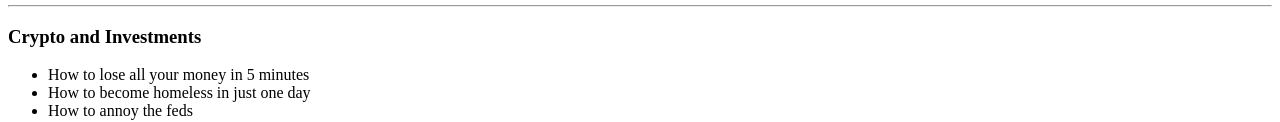
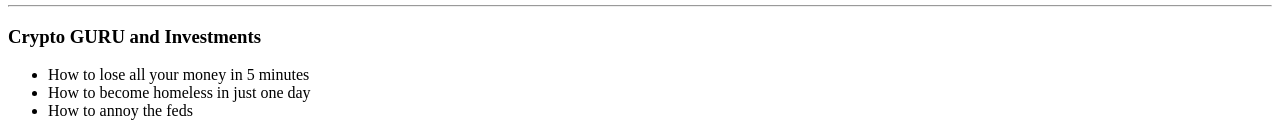
Before and after one commit to mRub3n/CV, a plain HTML site: page index.html in a window 1280 px wide. Shown: the part 237-359 px from the top of the page. Drawn offline with Linux system fonts and the light colour scheme.

Commit message:
Update index.html

```diff
--- a/index.html
+++ b/index.html
@@ -19,7 +19,7 @@
 
 
     <hr>
-    <h3><strong>Crypto and Investments</strong></h3>
+    <h3><strong>Crypto GURU and Investments</strong></h3>
     <ul>
         <li>How to lose all your money in 5 minutes</li>
         <li>How to become homeless in just one day</li>
```
